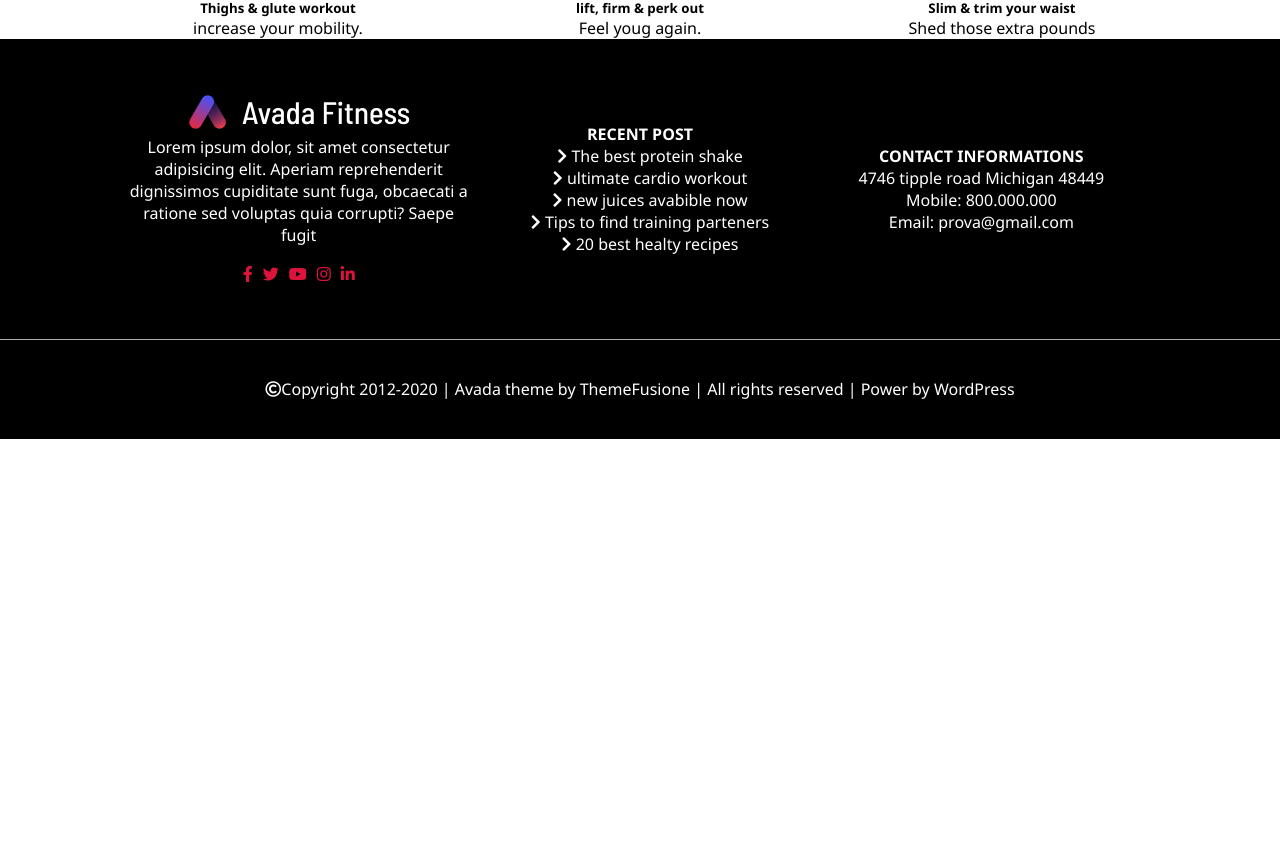
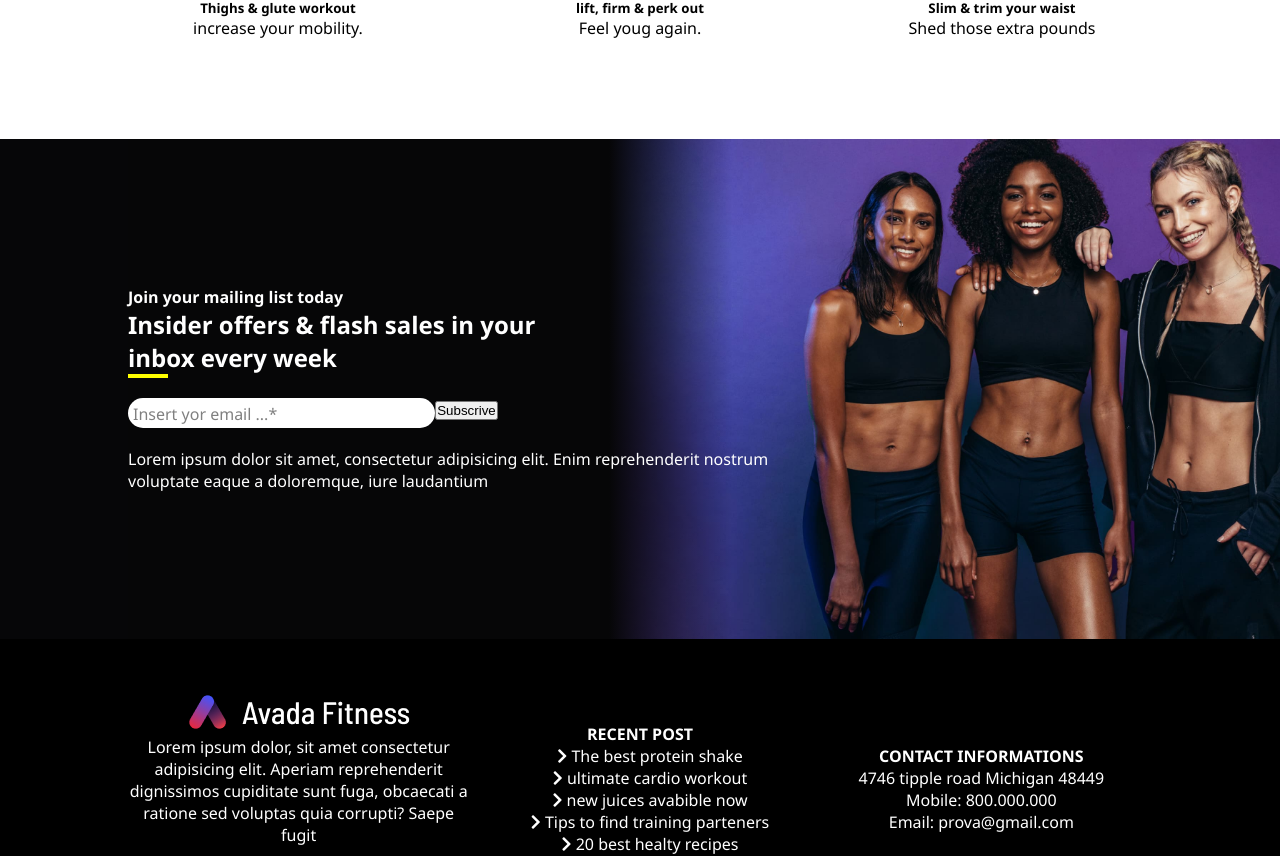
Before and after one commit to oryven/proj-html-vuejs, a Vue app: page / in a window 1280 px wide. Shown: the part 1816-2672 px from the top of the page. Before the commit the page ends 2255 px from the top, so only its background shows below. Built offline with nearby package versions, Linux system fonts and the light colour scheme.

Commit message:
feature: add component mailin list

```diff
--- a/src/App.vue
+++ b/src/App.vue
@@ -5,6 +5,7 @@
     <slogan/>
     <channel/>
     <playLists :playLists="playLists"/>
+    <mailingList/>
     <myFooter :linksFooter="linksFooter"/>
   </div>
 </template>
@@ -15,6 +16,7 @@ import myHeader from './components/myHeader.vue'
 import slogan from './components/slogan.vue'
 import channel from './components/channel.vue'
 import playLists from './components/playLists.vue'
+import mailingList from './components/mailingList.vue'
 import myFooter from './components/myFooter.vue'
 
 
@@ -26,6 +28,7 @@ export default {
     slogan,
     playLists,
     channel,
+    mailingList,
     myFooter
   },
 
--- /dev/null
+++ b/src/components/mailingList.vue
@@ -0,0 +1,66 @@
+<template>
+  <section class="mailing">
+    <div class="container-mail">
+      <h4>Join your mailing list today</h4>
+      <h2>Insider offers &amp; flash sales in your <br> inbox every week</h2>
+      <div class="rule"></div>
+      <div class="subscrive">
+        <form class="input-mail">
+          <label for="email">Insert yor email ...*</label>
+          <!-- <input type="email" id="email" name="email" placeholder="Insert yor email ...*" required> -->
+        </form>
+        <span><button>Subscrive</button></span>
+      </div>
+      <p>Lorem ipsum dolor sit amet, consectetur adipisicing elit. Enim reprehenderit nostrum <br> voluptate eaque a doloremque, iure laudantium</p>
+    </div>
+  </section>
+</template>
+
+<script>
+export default {
+  name: 'mailingList'
+}
+</script>
+
+<!-- Add "scoped" attribute to limit CSS to this component only -->
+<style scoped lang="scss">
+.mailing {
+  margin-top: 100px;
+  background-image: url("../assets/img/banner1-2x.jpg");
+  background-size: cover;
+  background-repeat: no-repeat;
+  height: 500px;
+  .container-mail {
+    display: flex;
+    flex-direction: column;
+    justify-content: center;
+    width: 80%;
+    height: 100%;
+    background: rgb(6, 6, 7);
+    background: linear-gradient(90deg, rgba(6,6,7,1) 47%, rgba(0,0,0,0) 59%);
+    margin: 0 auto;
+    color: white;
+    .subscrive {
+      margin: 20px 0 ;
+      display: flex;
+    }
+    .rule {
+      width: 40px;
+      border: 2px solid yellow;
+    }
+    .input-mail{
+      height: 30px;
+      border-radius: 20px;
+      background: white;
+      color:grey;
+      width: 30%;
+      padding: 5px;
+    }
+    input {
+      width: 100%;
+      outline: none;
+    }
+  }
+}
+
+</style>
--- a/src/components/myHeader.vue
+++ b/src/components/myHeader.vue
@@ -38,9 +38,13 @@ header {
         align-items: center;
         section {
             display: flex;
+            align-items: center;
             color: white;
             width: 80%;
             margin: 0 auto;
+            height: 100%;
+            background: rgb(0,0,0);
+            background: linear-gradient(90deg, rgba(0,0,0,1) 47%, rgba(0,0,0,0) 59%);
                 .title {
                 width: 50%;
             }
```
